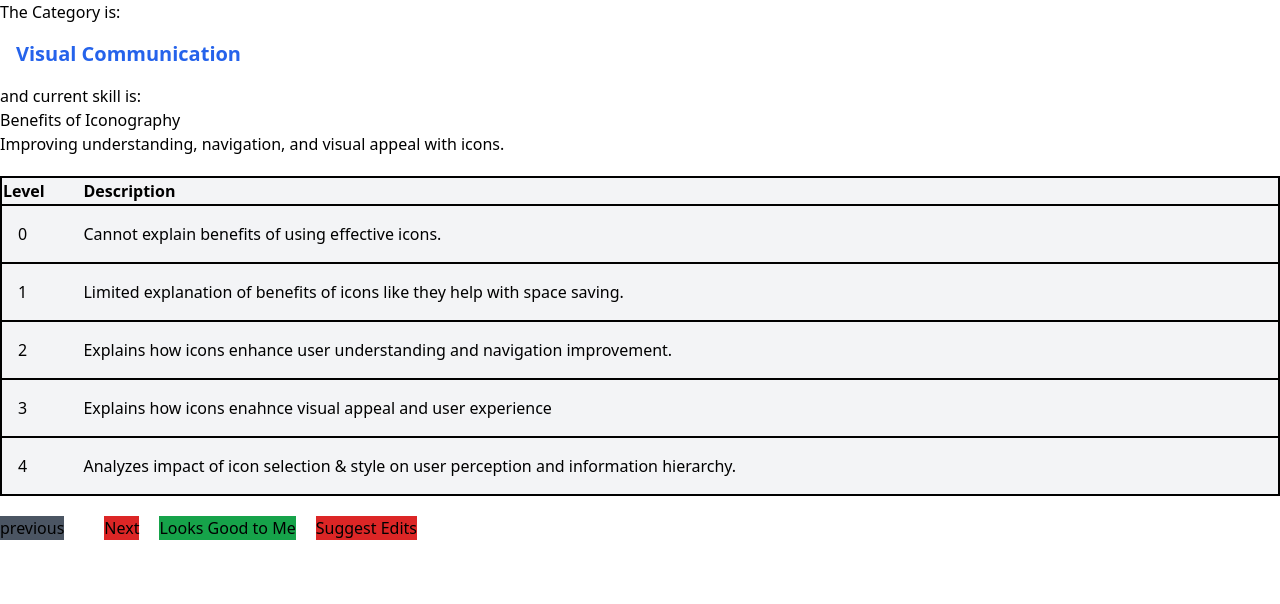
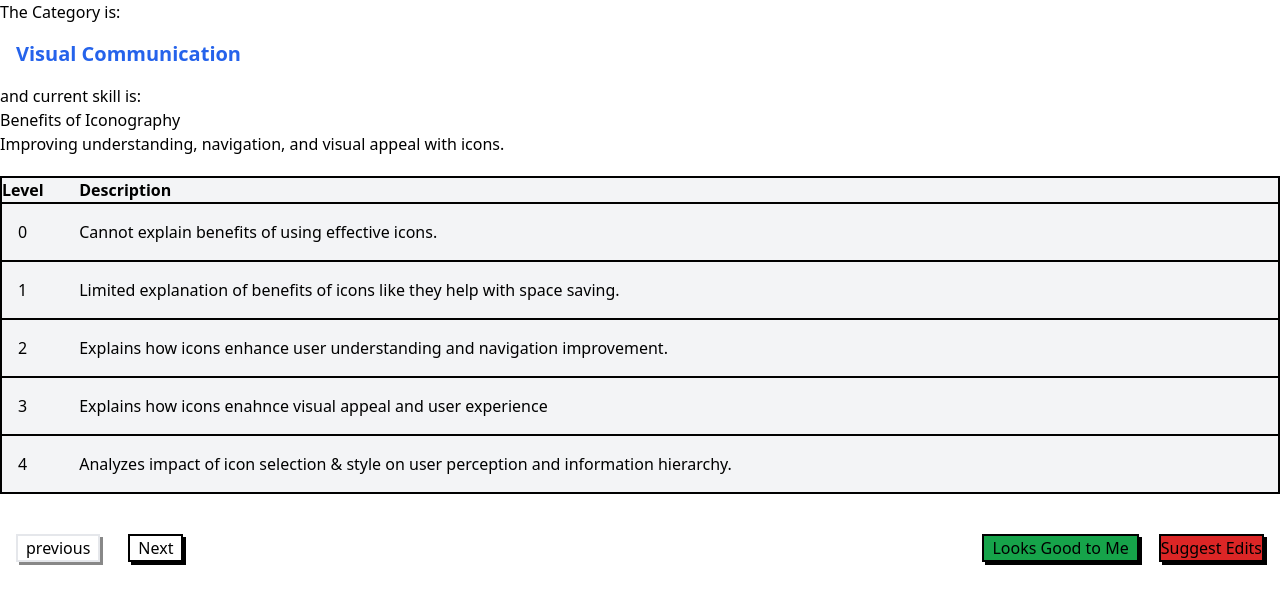
Before and after one commit to preotrix-prabhakar/skil-app, a Next.js app: page /review in a window 1280 px wide. Shown: the top 604 px of the page. Built offline with nearby package versions, Linux system fonts and the light colour scheme.

Commit message:
conditionally rendering the button

```diff
--- a/src/app/global.css
+++ b/src/app/global.css
@@ -2,8 +2,8 @@
 @tailwind components;
 @tailwind utilities;
 
-/* * {
+* {
   box-sizing: border-box;
   padding: 0;
   margin: 0;
-} */
+}
--- a/src/app/review/page.tsx
+++ b/src/app/review/page.tsx
@@ -27,13 +27,12 @@ import 'react-toastify/dist/ReactToastify.css';
       }
     }
     questions();
+
   }, [])
 
 
 
   const handleNext = () => {
-
-
     if (currentSkillIndex < currentCategory.skills.length - 1) {
       setCurrentSkillIndex(currentSkillIndex + 1);
     }
@@ -41,10 +40,10 @@ import 'react-toastify/dist/ReactToastify.css';
       setCurrentCategoryIndex(currentCategoryIndex + 1);
       setCurrentSkillIndex(0);
     }
+
   }
 
   const handlePrevious = () => {
-
     if (currentSkillIndex > 0) {
       setCurrentSkillIndex(currentSkillIndex - 1);
     }
@@ -52,6 +51,7 @@ import 'react-toastify/dist/ReactToastify.css';
       setCurrentCategoryIndex(currentCategoryIndex - 1);
       setCurrentSkillIndex(skillsData[currentCategoryIndex - 1].skills.length - 1);
     }
+
   }
   const handleLooksGood = () => {
     toast.success("Looks good! Moving to the next skill.");
@@ -63,16 +63,17 @@ import 'react-toastify/dist/ReactToastify.css';
     toast.info("You can now edit the skills.");
   };
 
-  const handleInputChange=(index:number,value:string,field:string)=>{
-    const updatedLevels=[...editableLevels];
-    updatedLevels[index][field]=value;
+  const handleInputChange = (index: number, value: string, field: string) => {
+    const updatedLevels = [...editableLevels];
+    updatedLevels[index][field] = value;
     setEditableLevels(updatedLevels);
 
-    console.log(index,value);
+    console.log(index, value);
   }
+
   const currentCategory = skillsData[currentCategoryIndex];
   const currentSkill = currentCategory && currentCategory.skills ? currentCategory.skills[currentSkillIndex] : null;
-
+  const showPrevious = currentCategoryIndex > 0 || currentSkillIndex > 0;
 
   return (
     <div >
@@ -81,12 +82,13 @@ import 'react-toastify/dist/ReactToastify.css';
       <div>
 
         {currentCategory && (
-          <div>
+          <div className="mb-10">
 
             <h1 className="text-blue-600 text-xl p-4 font-black">
               {currentCategory.name}
             </h1>
             {console.log(currentCategoryIndex, currentSkillIndex)}
+
             <p>and current skill is:</p>
             {currentSkill.name}
             <p> {currentSkill.description}</p>
@@ -99,25 +101,26 @@ import 'react-toastify/dist/ReactToastify.css';
                 </tr>
               </thead>
               <tbody>
-                {(isEditing ? editableLevels: currentSkill.skill_levels).map((level,index:number)=>(
-                  <tr key={index}  className="border-black border-2">
+                {(isEditing ? editableLevels : currentSkill.skill_levels).map((level, index: number) => (
+                  <tr key={index} className="border-black border-2">
                     <td className="p-4">{isEditing ? (
                       <input type="text" value={level.skill_level_mark}
-                  onChange={(e)=>handleInputChange(index,e.target.value,"skill_level_mark")}
-                   />):(
+
+                        onChange={(e) => handleInputChange(index, e.target.value, "skill_level_mark")}
+                      />) : (
                       level.skill_level_mark
                     )}</td>
                     <td>
                       {isEditing ? (
                         <input type="text"
-                      className="w-full"
+
                           value={level.skill_level_description}
-                      onChange={(e)=>handleInputChange(index,e.target.value,"skill_level_description")}
+                          onChange={(e) => handleInputChange(index, e.target.value, "skill_level_description")}
                         />
-                    ):
+                      ) :
                         (level.skill_level_description
 
-                    ) }
+                        )}
                     </td>
                   </tr>
                 ))}
@@ -130,16 +133,31 @@ import 'react-toastify/dist/ReactToastify.css';
 
         )}
 
+      </div>
+      <div className="flex justify-between mt-4 px-4">
+        <div>
+          {showPrevious ? (<button className="bg-gray-300 mr-5 px-2 shadow-custom-black" onClick={handlePrevious} >previous</button>)
+            : (<button className="bg-white mr-5 px-2 border-2 border-gray-750 shadow-custom-gray" onClick={handlePrevious} >previous</button>)}
 
-        <button className="bg-gray-600 mr-5" onClick={handlePrevious} >previous</button>
-        <button className="bg-red-600 m-5" onClick={handleNext} >Next</button>
-        <button className="bg-green-600 mr-5" onClick={handleLooksGood}>Looks Good to Me</button>
+          <button className="mx-2 px-2 border-2 border-black shadow-custom-black" onClick={handleNext} >Next</button>
+        </div>
+        <div>
           {isEditing ? (
-              <button className="bg-blue-600" >Save Changes</button>
+            <button className="bg-blue-600 text-white shadow mr-2" >Save Changes</button>
           ) : (
-              <button className="bg-red-600" onClick={handleEditClick}>Suggest Edits</button>
+            <>
+              <button className="mx-5 px-2 bg-green-600 border-2 border-black shadow-custom-black " onClick={handleLooksGood}>Looks Good to Me</button>
+              {isEditing ? (
+                <button className="bg-blue-600 shadow-custom-black" >Save Changes</button>
+              ) : (
+                <button className="bg-red-600 border-2 border-black shadow-custom-black " onClick={handleEditClick}>Suggest Edits</button>
+              )}
+            </>
           )}
         </div>
+      </div>
+
+
     </div>
   )
 }
--- a/tailwind.config.js
+++ b/tailwind.config.js
@@ -8,7 +8,13 @@ module.exports = {
     './components/**/*.{js,ts,jsx,tsx}',
   ],
   theme: {
-    extend: {},
+    extend: {
+
+      boxShadow: {
+        'custom-gray': '3px 3px #888888',
+        'custom-black':'3px 3px black',
+      },
+    },
   },
   plugins: [],
 };
```
Lines whose indentation alone changed are shown as unchanged.
